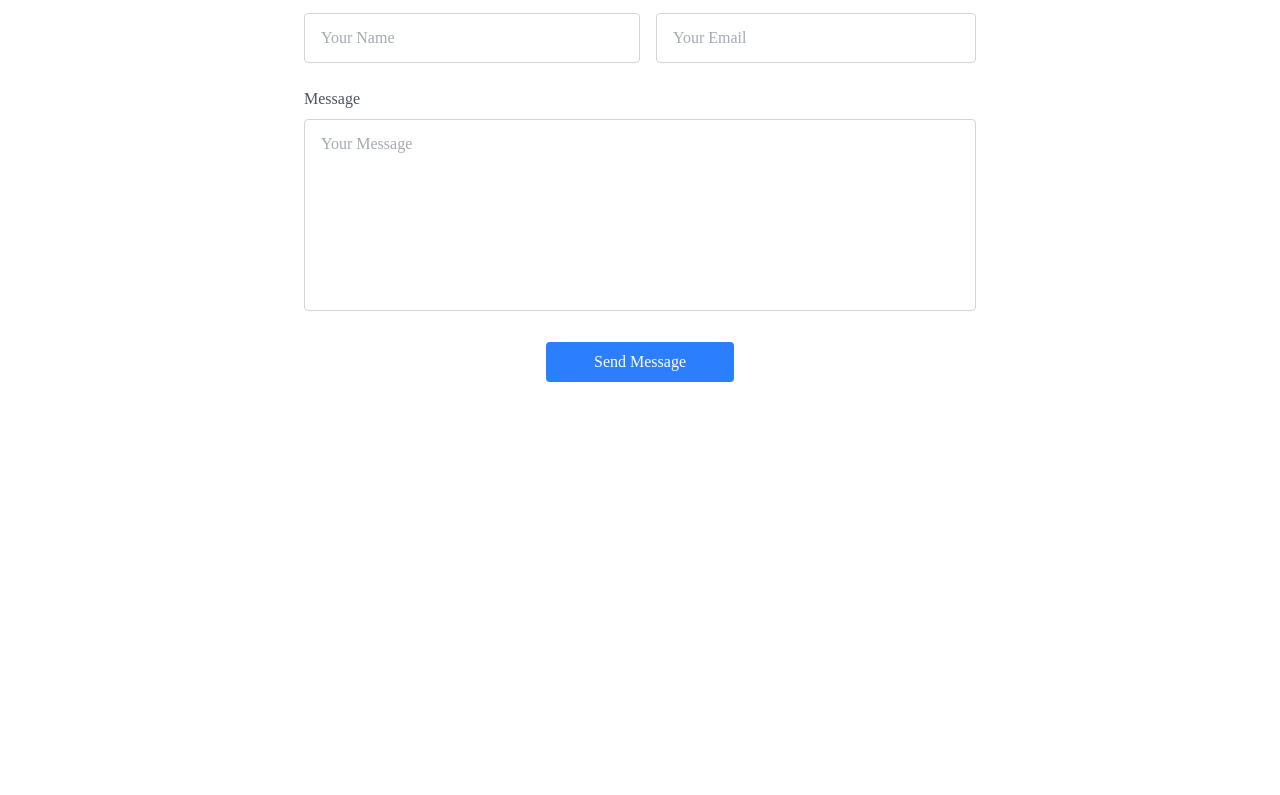
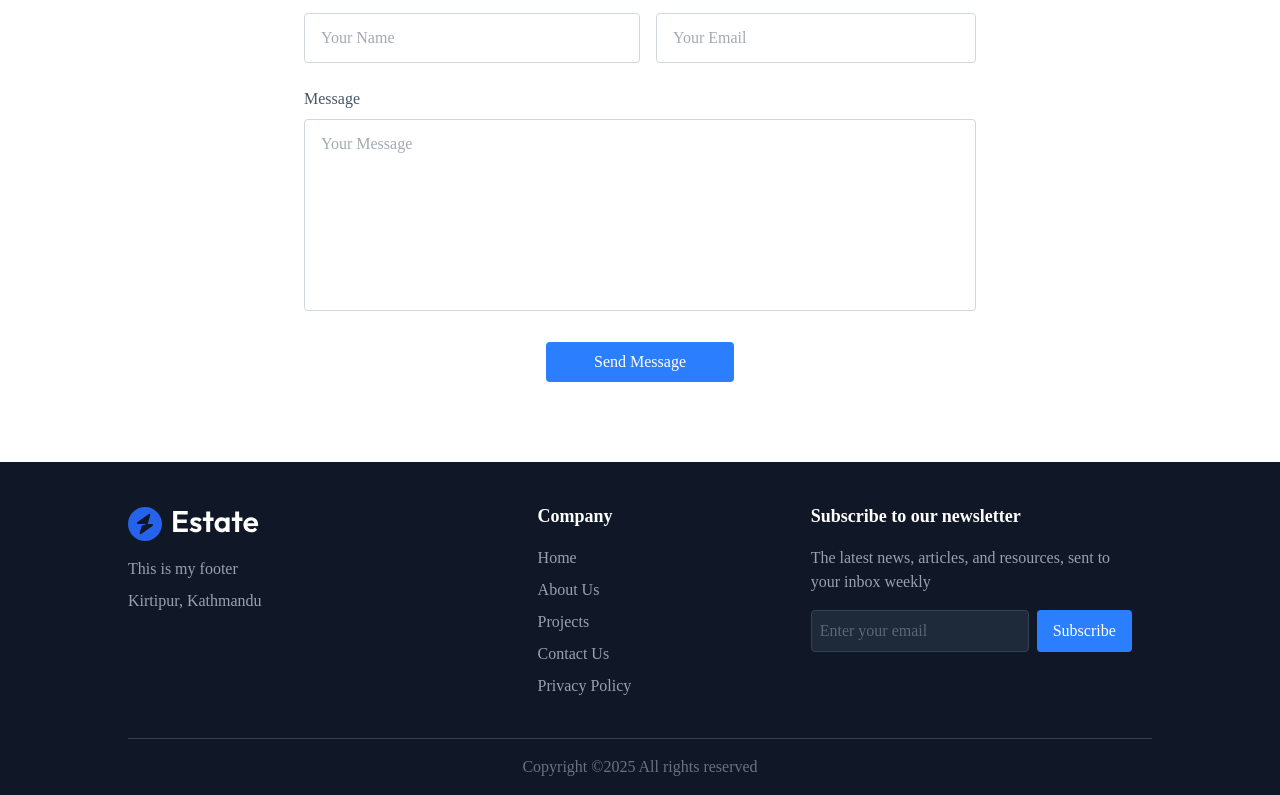
Before and after one commit to samirjkhadka/ByteState, a React (Vite) app: page / in a window 1280 px wide. Shown: the part 3732-4527 px from the top of the page. Before the commit the page ends 4194 px from the top, so only its background shows below. Built offline with nearby package versions, Linux system fonts and the light colour scheme; a web font is replaced by a local one.

Commit message:
footer completed Framer motion applied

```diff
--- a/package.json
+++ b/package.json
@@ -11,6 +11,7 @@
   },
   "dependencies": {
     "@tailwindcss/vite": "^4.0.0",
+    "motion": "^12.0.6",
     "react": "^18.3.1",
     "react-dom": "^18.3.1",
     "react-toastify": "^11.0.3",
--- a/src/App.jsx
+++ b/src/App.jsx
@@ -4,6 +4,7 @@
 import Header from "./components/Header";
 import Projects from "./components/Projects";
 import Testimonials from "./components/Testimonials";
+import Footer from "./components/Footer";
 
 function App() {
   return (
@@ -15,6 +16,7 @@
         <Projects/>
         <Testimonials/>
         <Contact/>
+        <Footer/>
       </div>
     </>
   );
--- a/src/components/About.jsx
+++ b/src/components/About.jsx
@@ -1,8 +1,12 @@
 import { assets } from "../assets/assets";
-
+import { motion } from "framer-motion";
 const About = () => {
   return (
-    <div
+    <motion.div
+      initial={{ opacity: 0, x: 200 }}
+      transition={{ duration: 1 }}
+      whileInView={{ opacity: 1, x: 0 }}
+      viewport={{ once: true }}
       className="flex flex-col items-center justify-center container mx-auto p-14 md:px-20 lg:px-32 w-full overflow-hidden"
       id="About"
     >
@@ -48,7 +52,7 @@
           </button>
         </div>
       </div>
-    </div>
+    </motion.div>
   );
 };
 
--- a/src/components/Contact.jsx
+++ b/src/components/Contact.jsx
@@ -1,6 +1,6 @@
 import { useState } from "react";
 import { toast } from "react-toastify";
-
+import { motion } from "framer-motion";
 const Contact = () => {
   const [result, setResult] = useState("");
 
@@ -23,13 +23,16 @@
       toast.success("Message sent successfully");
       event.target.reset();
     } else {
-
       toast.error("Something went wrong: " + data.message);
       setResult("");
     }
   };
   return (
-    <div
+    <motion.div
+      initial={{ opacity: 0, x: -200 }}
+      transition={{ duration: 1.5 }}
+      whileInView={{ opacity: 1, x: 0 }}
+      viewport={{ once: true }}
       id="Contact"
       className="text-center p-6 py-20 lg:px-32 w-full overflow-hidden"
     >
@@ -83,7 +86,7 @@
           {result ? result : "Send Message"}
         </button>
       </form>
-    </div>
+    </motion.div>
   );
 };
 
--- /dev/null
+++ b/src/components/Footer.jsx
@@ -0,0 +1,60 @@
+import { assets } from "../assets/assets";
+const Footer = () => {
+  return (
+    <div
+      className="pt-10 px-4 md:px-20 lg:px-32 bg-gray-900 w-full overflow-hidden"
+      id="Footer"
+    >
+      <div className="container mx-auto flex flex-col md:flex-row justify-between items-start">
+        <div className="w-full md:w-1/3 mb-8 md:mb-0">
+          <img src={assets.logo_dark} alt="footer logo" className="" />
+          <p className="text-gray-400 mt-4">This is my footer</p>
+          <p className="text-gray-400 mt-2">Kirtipur, Kathmandu</p>
+        </div>
+        <div className="w-full md:w-1/5 mb-8 md:mb-0">
+          <h3 className="text-white text-lg font-bold mb-4">Company</h3>
+          <ul className="flex flex-col gap-2 text-gray-400">
+            <a href="#Header" className="hover:text-white">
+              Home
+            </a>
+            <a href="#About" className="hover:text-white">
+              About Us
+            </a>
+            <a href="#Projects" className="hover:text-white">
+              Projects
+            </a>
+            <a href="#Contact" className="hover:text-white">
+              Contact Us
+            </a>
+            <a href="#" className="hover:text-white">
+              Privacy Policy
+            </a>
+          </ul>
+        </div>
+        <div className="w-full md:w-1/3">
+          <h3 className="text-white text-lg font-bold mb-4">
+            Subscribe to our newsletter
+          </h3>
+          <p className="text-gray-400 mb-4 max-w-80">
+            The latest news, articles, and resources, sent to your inbox weekly
+          </p>
+          <div className="gap-2 flex">
+            <input
+              type="email"
+              placeholder="Enter your email"
+              className="p-2 rounded bg-gray-800 text-gray-400 border border-gray-700 focus:outline-none w-full md:w-auto"
+            />
+            <button className="py-2 px-4 rounded bg-blue-500 text-white">
+              Subscribe
+            </button>
+          </div>
+        </div>
+      </div>
+      <div className="border-t border-gray-700 py-4 mt-10 text-center text-gray-500">
+        Copyright &copy;{new Date().getFullYear()} All rights reserved
+      </div>
+    </div>
+  );
+};
+
+export default Footer;
--- a/src/components/Header.jsx
+++ b/src/components/Header.jsx
@@ -1,5 +1,5 @@
 import Navbar from "./Navbar";
-
+import { motion } from "motion/react";
 
 const Header = () => {
   return (
@@ -10,7 +10,13 @@
     >
       <Navbar />
 
-      <div className="container text-center mx-auto py-4 px-6 md:px-20 lg:px-32 text-white">
+      <motion.div
+        initial={{ opacity: 0, y: 100 }}
+        transition={{ duration: 1.5 }}
+        whileInView={{ opacity: 1, y: 0 }}
+        viewport={{ once: true }}
+        className="container text-center mx-auto py-4 px-6 md:px-20 lg:px-32 text-white"
+      >
         <h2 className="text-5xl sm:text-6xl md:text-[82px] inline-block max-w-3xl font-semibold pt-20">
           Explore homes that fit your dreams
         </h2>
@@ -22,8 +28,7 @@
             Contact Us
           </a>
         </div>
-      </div>
-
+      </motion.div>
     </div>
   );
 };
--- a/src/components/Projects.jsx
+++ b/src/components/Projects.jsx
@@ -1,6 +1,7 @@
 import { useState } from "react";
 import { assets, projectsData } from "../assets/assets";
 import { useEffect } from "react";
+import { motion } from "framer-motion";
 
 const Projects = () => {
   const [currentIndex, setCurrentIndex] = useState(0);
@@ -8,7 +9,7 @@
 
   useEffect(() => {
     const updateCardsToShow = () => {
-       if (window.innerWidth >= 1024) {
+      if (window.innerWidth >= 1024) {
         setCardsToShow(projectsData.length);
       } else {
         setCardsToShow(1);
@@ -30,7 +31,11 @@
   };
 
   return (
-    <div
+    <motion.div
+      initial={{ opacity: 0, x: -200 }}
+      transition={{ duration: 1.5 }}
+      whileInView={{ opacity: 1, x: 0 }}
+      viewport={{ once: true }}
       className="container mx-auto py-4 pt-20 px-6 md:px-20 lg:px-32 my-20 w-full overlflow-hidden"
       id="Projects"
     >
@@ -92,7 +97,7 @@
           ))}
         </div>
       </div>
-    </div>
+    </motion.div>
   );
 };
 
--- a/src/components/Testimonials.jsx
+++ b/src/components/Testimonials.jsx
@@ -1,8 +1,13 @@
 import { assets, testimonialsData } from "../assets/assets";
+import { motion } from "framer-motion";
 
 const Testimonials = () => {
   return (
-    <div
+    <motion.div
+      initial={{ opacity: 0, x: 100 }}
+      transition={{ duration: 1.5 }}
+      whileInView={{ opacity: 1, x: 0 }}
+      viewport={{ once: true }}
       id="Testimonials"
       className="container mx-auto py-10 lg:px-32 w-full overflow-hidden"
     >
@@ -40,7 +45,7 @@
           </div>
         ))}
       </div>
-    </div>
+    </motion.div>
   );
 };
 
```
Also changed, not shown: 1 other file (tests, documents, lock files or other folders).
